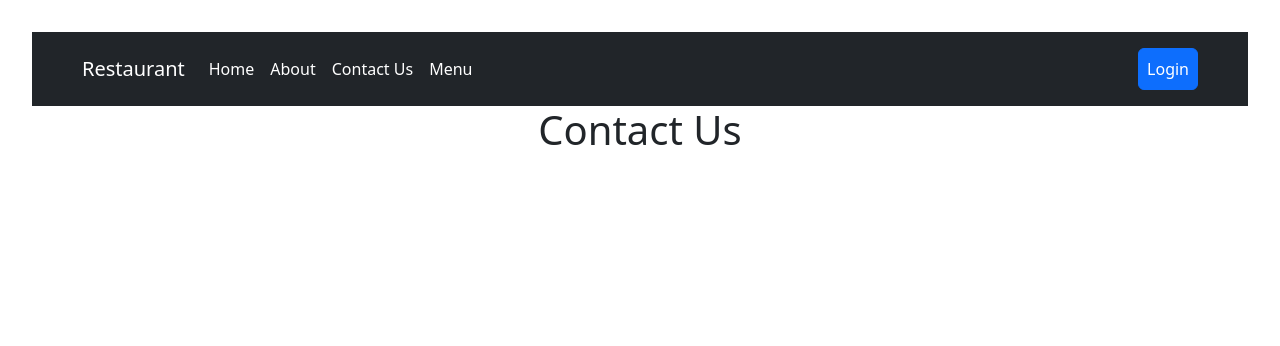
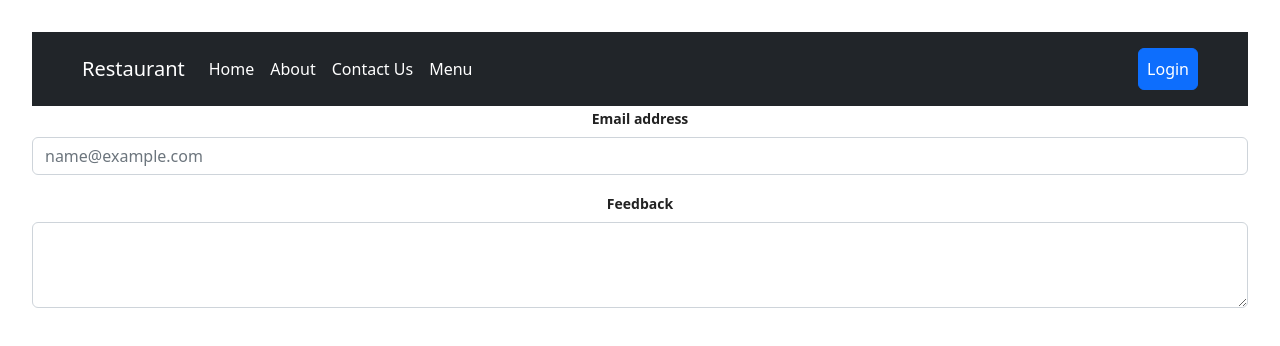
Before and after one commit to kchen53/CIS4905_IndependentStudy, a React (Vite) app in the folder client/: page /contact in a window 1280 px wide. Shown: the top 346 px of the page. Built offline with nearby package versions, Linux system fonts and the light colour scheme.

Commit message:
added login and routing still need to figure out formating

```diff
--- a/client/src/App.css
+++ b/client/src/App.css
@@ -41,7 +41,7 @@
 }
 
 .App {
-  background-color: rgb(234, 224, 224);
+  background-color: white;
 }
 
 .Login-form-container {
--- a/client/src/App.tsx
+++ b/client/src/App.tsx
@@ -1,5 +1,4 @@
 import { useState } from 'react';
-
 import { Routes, Route, Link, BrowserRouter } from 'react-router-dom';
 import "./App.css"
 import Home from './pages/Home';
--- a/client/src/components/navbar.tsx
+++ b/client/src/components/navbar.tsx
@@ -8,7 +8,7 @@
   return (
     <Navbar collapseOnSelect expand="lg" bg="dark" variant="dark" className="p-3">
       <Container>
-        <Navbar.Brand href="#home">Restaurant</Navbar.Brand>
+        <Navbar.Brand href="/">Restaurant</Navbar.Brand>
         <Navbar.Toggle aria-controls="responsive-navbar-nav" />
         <Navbar.Collapse id="responsive-navbar-nav">
           <Nav className="me-auto">
--- a/client/src/pages/Contact.tsx
+++ b/client/src/pages/Contact.tsx
@@ -1,9 +1,18 @@
-import React from 'react'
+import Form from 'react-bootstrap/Form';
 
-export default function Contact() {
+function TextControlsExample() {
   return (
-    <div>
-      <h1>Contact Us</h1>
-    </div>
-  )
+    <Form>
+      <Form.Group className="mb-3" controlId="exampleForm.ControlInput1">
+        <Form.Label>Email address</Form.Label>
+        <Form.Control type="email" placeholder="name@example.com" />
+      </Form.Group>
+      <Form.Group className="mb-3" controlId="exampleForm.ControlTextarea1">
+        <Form.Label>Feedback</Form.Label>
+        <Form.Control as="textarea" rows={3} />
+      </Form.Group>
+    </Form>
+  );
 }
+
+export default TextControlsExample;
```
Also changed, not shown: client/src/images/star.png (added).
